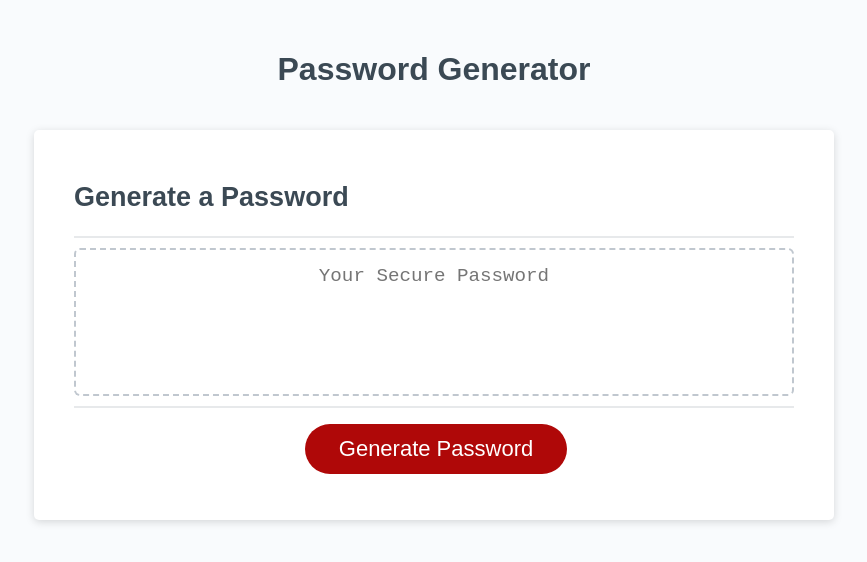
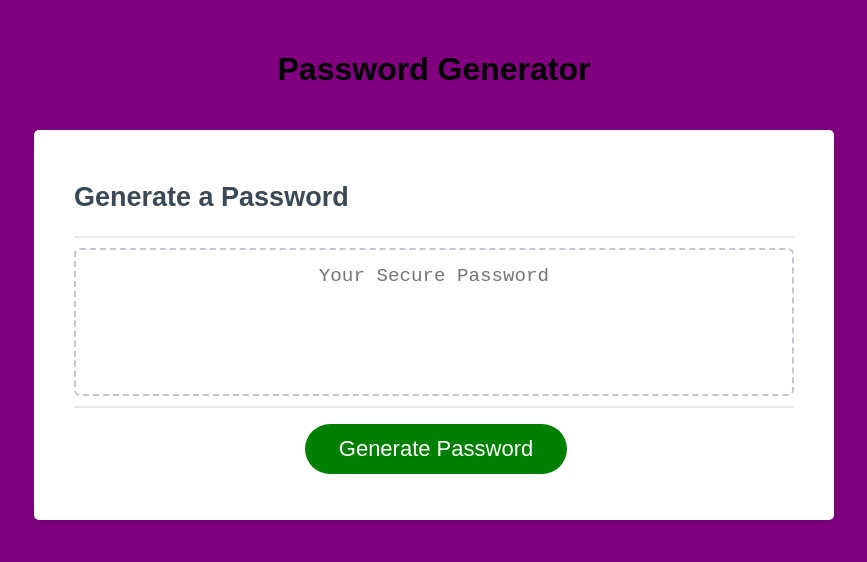
Before and after one commit to Mconway409/Random-Password-Generator, a plain HTML site: page index.html in a window 1280 px wide. Shown: the whole page, without its empty margins (206-1073 px from the left). Drawn offline with Linux system fonts and the light colour scheme.

Commit message:
Add files via upload

```diff
--- a/style.css
+++ b/style.css
@@ -14,7 +14,7 @@ body,
 
 body {
   font-family: sans-serif;
-  background-color: #f9fbfd;
+  background-color: purple;
 }
 
 .wrapper {
@@ -27,7 +27,7 @@ header {
   text-align: center;
   padding: 20px;
   padding-top: 0px;
-  color: hsl(206, 17%, 28%);
+  color: black;
 }
 
 .card {
@@ -74,7 +74,7 @@ header {
 
 .btn {
   border: none;
-  background-color: hsl(360, 91%, 36%);
+  background-color: green;
   border-radius: 25px;
   box-shadow: rgba(0, 0, 0, 0.1) 0px 1px 6px 0px rgba(0, 0, 0, 0.2) 0px 1px 1px
     0px;
```
